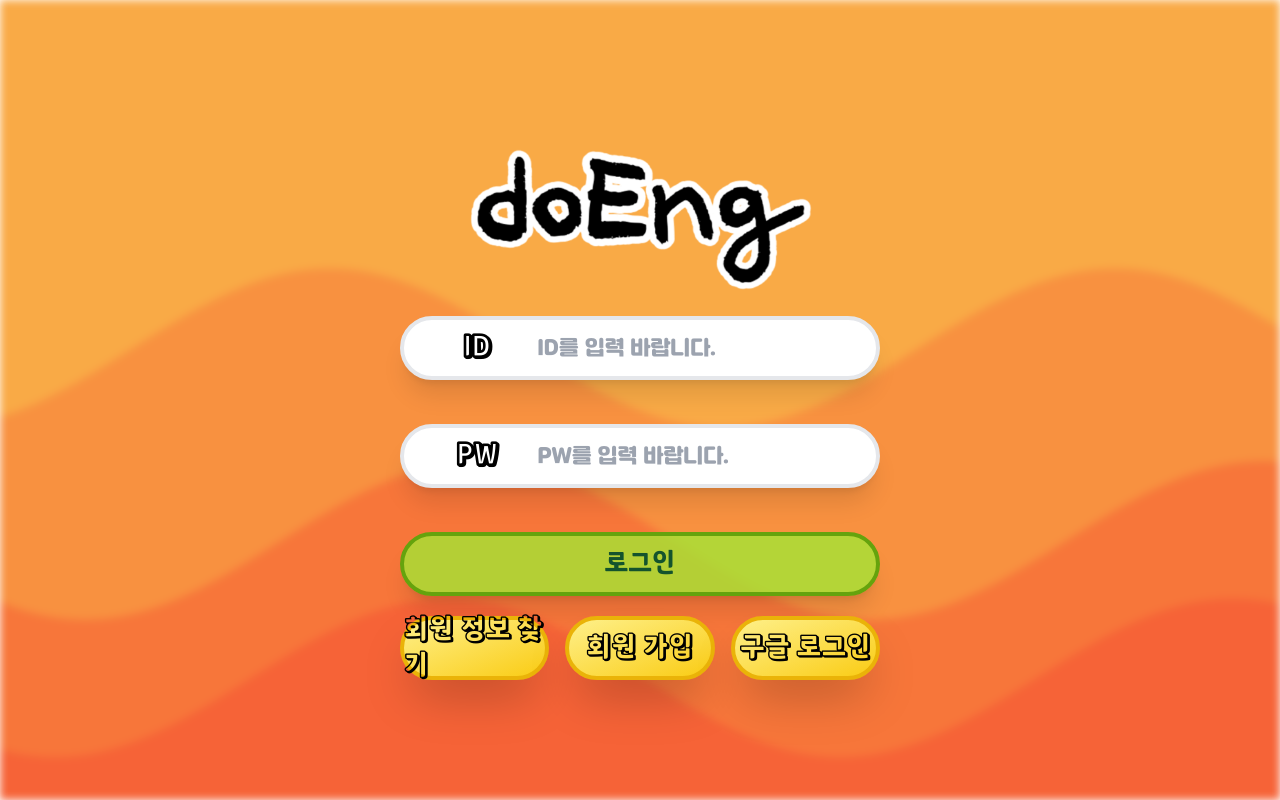
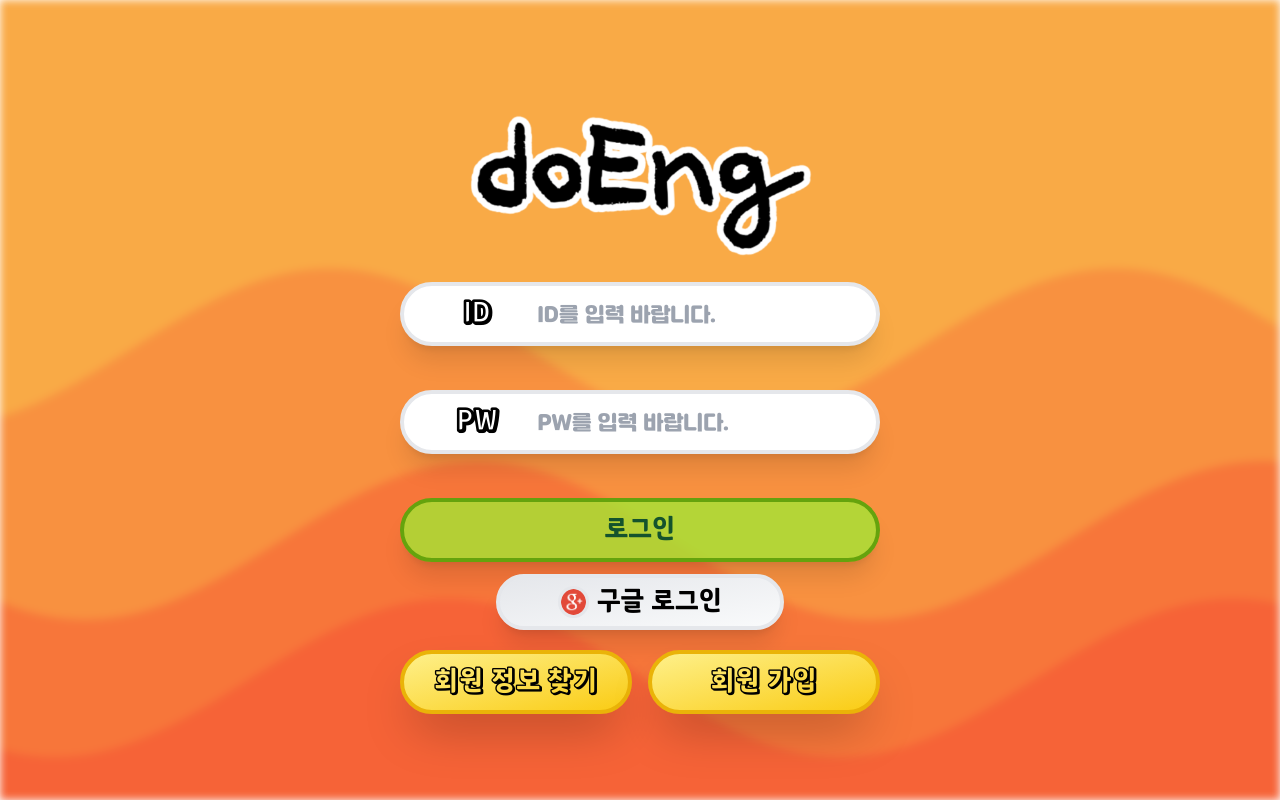
Before and after one commit to calicedev/doEng, a React (Create React App) app in the folder frontend/: page /member in a window 1280 px wide. Built offline with nearby package versions, Linux system fonts and the light colour scheme.

Commit message:
[FE] Feat: 구글 로그인 마무리

```diff
--- a/frontend/src/components/SignComponents/Login.tsx
+++ b/frontend/src/components/SignComponents/Login.tsx
@@ -14,6 +14,7 @@ import { findActions } from "store/findSlice"
 import apiRequest from "utils/axios"
 import { useMutation, useQueryClient } from "@tanstack/react-query"
 import { tokenActions } from "store/tokenSlice"
+import GoogleIcon from "../../assets/images/Google_Social.png"
 // import { useUserMutation } from "hooks/queries/queries"
 
 function Login() {
@@ -170,6 +171,27 @@ function Login() {
     dispatch(findActions.resetState({}))
   }, [])
 
+  // const { mutateAsync } = useMutation({
+  //   mutationFn: function () {
+  //     return apiRequest({
+  //       method: `post`,
+  //       url: `/api/auth/id`,
+  //       data: {
+  //         name: "한견",
+  //         email: "hgh21233@naver.com",
+  //       },
+  //     })
+  //   },
+  //   onSuccess: function () {
+  //     console.log("상관 없이 실행됩니다~")
+  //   },
+  // })
+  // const testHandler = function () {
+  //   mutateAsync().then((res) => {
+  //     console.log(res)
+  //   })
+  // }
+
   return (
     <>
       <form
@@ -217,6 +239,17 @@ function Login() {
           )}
         </button>
         <div
+          className={`box-border flex items-center justify-center bg-opacity-80 rounded-full min-h-[45px] max-h-[80px] min-w-[288px] h-[6.9vh] max-w-[480px] w-[15vw] font-hopang-black text-3xl border-[4px] shadow-xl duration-[0.66s] hover:scale-105 mt-[1vh] cursor-pointer py-2 bg-gradient-to-br from-gray-200 to-gray-50 hover:from-gray-50 hover:to-gray-200`}
+          onClick={googleLoginHandler}
+        >
+          <img
+            alt="구글"
+            src={GoogleIcon}
+            className="h-full rounded-full border-[3px] mr-2"
+          />
+          구글 로그인
+        </div>
+        <div
           className={`box-border flex flex-row items-center justify-center min-h-[45px] max-h-[80px] min-w-[288px] h-[8vh] max-w-[480px] w-[40vw] gap-4 mt-4`}
         >
           <div
@@ -231,14 +264,9 @@ function Login() {
           >
             회원 가입
           </div>
-          <div
-            className={`box-border flex basis-[50%] items-center justify-center w-full h-full rounded-full font-hopang-white cursor-pointer shadow-2xl border-[4px] border-yellow-500 bg-gradient-to-br from-yellow-200 to-yellow-400 duration-[0.66s] hover:scale-105 hover:skew-x-[5deg] hover:-skew-y-[5deg] text-sm sm:text-xl mobile:text-lg md:text-2xl lg:text-3xl text-black`}
-            onClick={googleLoginHandler}
-          >
-            구글 로그인
-          </div>
         </div>
       </form>
+      {/* <div onClick={testHandler}>테스트</div> */}
     </>
   )
 }
--- a/frontend/src/pages/GoogleLoginLoadingPage.tsx
+++ b/frontend/src/pages/GoogleLoginLoadingPage.tsx
@@ -21,7 +21,7 @@ const GoogleLoginLoadingPage = function () {
         })
           .then((res) => {
             console.log(res)
-            navigate("/mypage")
+            navigate("/")
           })
           .catch((err) => {
             console.log(err)
```
Also changed, not shown: frontend/src/assets/images/Google_Social.png (added).
